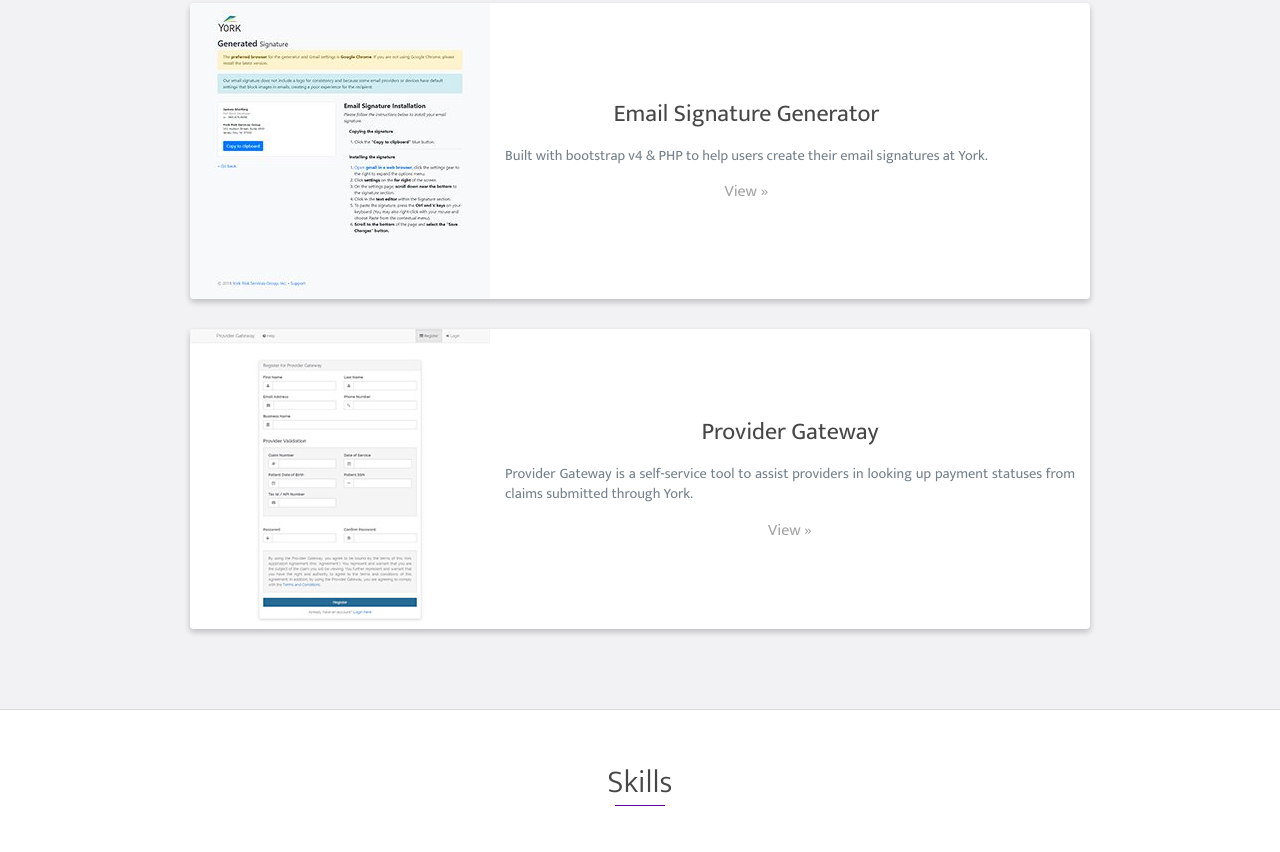
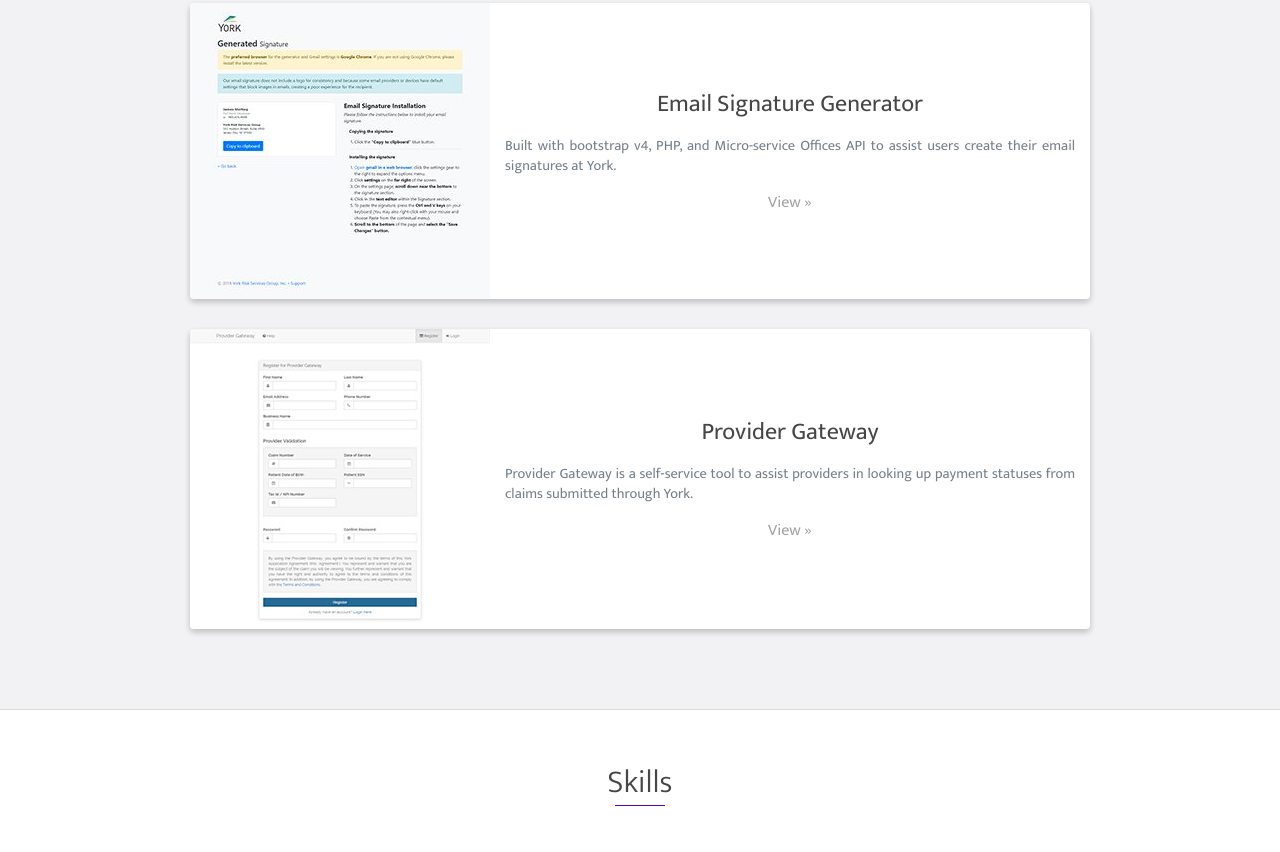
Before and after one commit to jamespsterling/jamespsterling.github.io, a website: page index.html in a window 1280 px wide. Shown: the part 4292-5144 px from the top of the page. Drawn offline with nearby package versions, Linux system fonts and the light colour scheme; some packages are replaced by stand-ins of ours.

Commit message:
adjust project content

```diff
--- a/index.html
+++ b/index.html
@@ -255,7 +255,7 @@
                     <div class="project-info">
                         <h3>Email Signature Generator</h3>
                         <p class="justify">
-                          Built with bootstrap v4 & PHP to help users create their email signatures at York.
+                          Built with bootstrap v4, PHP, and Micro-service Offices API to assist users create their email signatures at York.
                         </p>
                         <a href="https://emailsig.yorkrsg.com" target="_blank" rel="noopener" class="subtle-link">View &raquo;</a>
                     </div>
```
